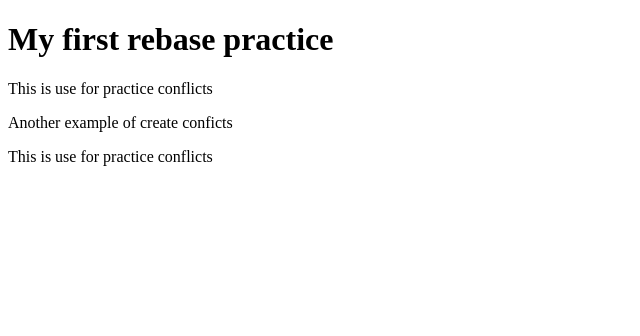
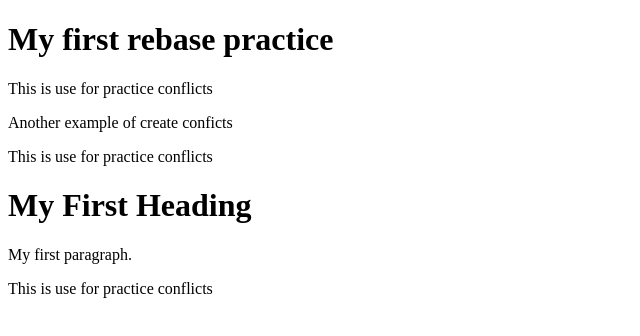
Before and after one commit to KelvinPhu/git-github-learning, a plain HTML site: page index.html in a window 1280 px wide. Shown: the whole page, without its empty margins (0-640 px from the left). Drawn offline with Linux system fonts and the light colour scheme.

Commit message:
rebase practice

```diff
--- a/index.html
+++ b/index.html
@@ -11,5 +11,9 @@
     <p>Another example of create conficts</p>
     <p>This is use for practice conflicts</p>
 
+    <h1>My First Heading</h1>
+    <p>My first paragraph.</p>
+    <p>This is use for practice conflicts</p>
+
 </body>
 </html>
```
